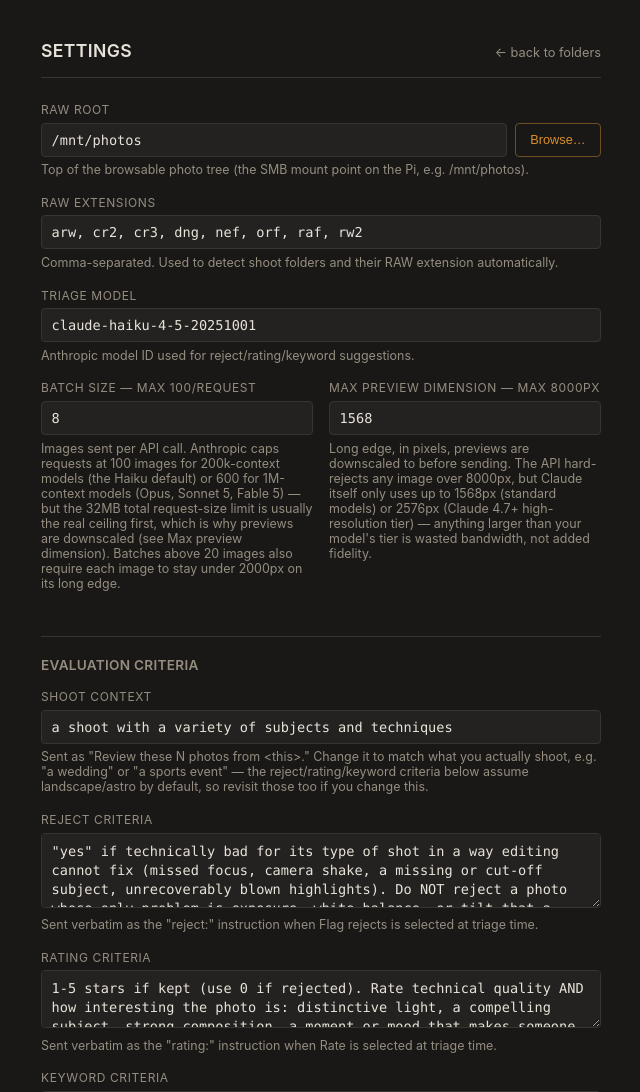
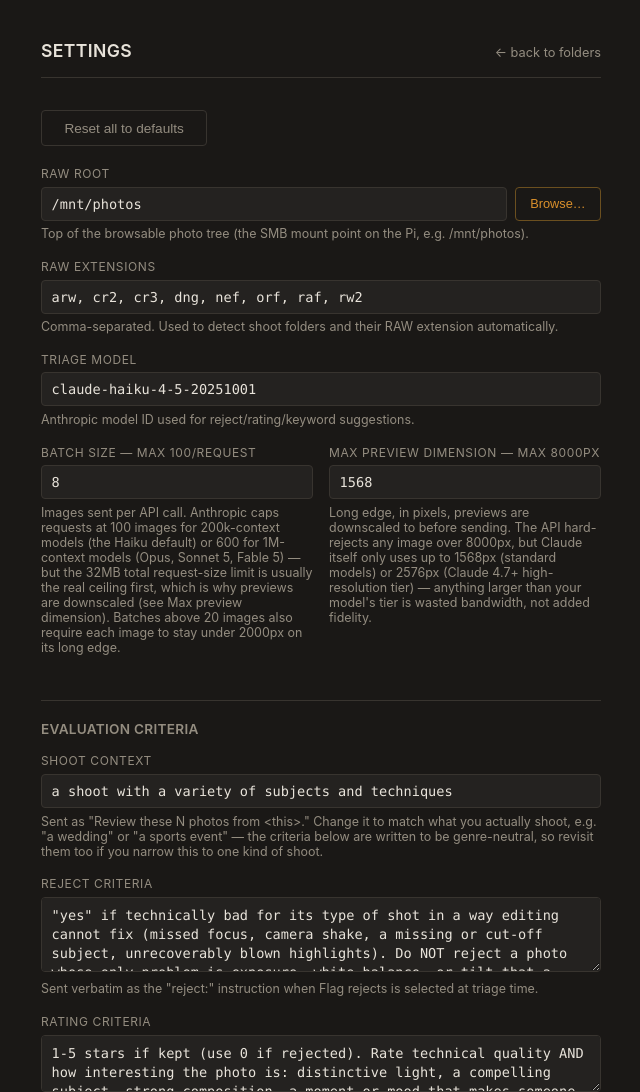
Before and after one commit to elpicoso/photo-triage-app, a Flask app: page /settings in a window 1280 px wide. Shown: the top 1092 px of the page, without its empty margins (319-959 px from the left). Run offline with Flask 3, Linux system fonts and the light colour scheme; some libraries are stand-ins or nearby versions.

Commit message:
Settings page: reset fields to the code defaults
Saving stores every field, so later default changes never reach a machine
that has saved once. Add a per-field 'Reset to default' link (shown only
when a field differs) and a 'Reset all to defaults' button; both just fill
the form until Save. Also fix a stale landscape/astro hint.

Co-Authored-By: Claude Sonnet 5.5 <noreply@anthropic.com>

```diff
--- a/app.py
+++ b/app.py
@@ -8,7 +8,7 @@ from collections import Counter
 from PIL import Image
 from flask import Flask, render_template, request, redirect, url_for, abort, send_file
 
-from config import load_settings, save_settings
+from config import get_defaults, load_settings, save_settings
 from dedupe import group_duplicates
 from metadata import (
     apply_orientation,
@@ -345,6 +345,14 @@ def settings_browse():
     }
 
 
+def settings_form_defaults():
+    """get_defaults() as the strings the settings form holds, so the page
+    can compare each field to its default and reset it."""
+    d = get_defaults()
+    d["raw_extensions"] = ", ".join(sorted(d["raw_extensions"]))
+    return {k: str(v) for k, v in d.items()}
+
+
 @app.route("/settings", methods=["GET", "POST"])
 def settings_page():
     if request.method == "POST":
@@ -399,7 +407,11 @@ def settings_page():
                 )
         except ValueError as e:
             return render_template(
-                "settings.html", values=form, error=str(e), saved=None
+                "settings.html",
+                values=form,
+                defaults=settings_form_defaults(),
+                error=str(e),
+                saved=None,
             )
 
         save_settings(new_settings)
@@ -419,7 +431,11 @@ def settings_page():
         "duplicate_threshold": current["duplicate_threshold"],
     }
     return render_template(
-        "settings.html", values=values, saved=request.args.get("saved"), error=None
+        "settings.html",
+        values=values,
+        defaults=settings_form_defaults(),
+        saved=request.args.get("saved"),
+        error=None,
     )
 
 
--- a/config.py
+++ b/config.py
@@ -62,6 +62,26 @@ DEFAULT_KEYWORD_CRITERIA = (
 SETTINGS_PATH = os.path.join(os.path.dirname(os.path.abspath(__file__)), "settings.json")
 
 
+def get_defaults():
+    """The code/env defaults (what load_settings() returns with no
+    settings.json) - shown on the Settings page so a field can be reset to
+    them. A saved settings.json freezes whatever text was in the form at the
+    time, so later changes to these defaults don't reach an install unless
+    its fields are reset."""
+    return {
+        "raw_root": DEFAULT_RAW_ROOT,
+        "triage_model": DEFAULT_TRIAGE_MODEL,
+        "batch_size": DEFAULT_BATCH_SIZE,
+        "max_preview_dimension": DEFAULT_MAX_PREVIEW_DIMENSION,
+        "raw_extensions": DEFAULT_RAW_EXTENSIONS,
+        "shoot_context": DEFAULT_SHOOT_CONTEXT,
+        "duplicate_threshold": DEFAULT_DUPLICATE_THRESHOLD,
+        "reject_criteria": DEFAULT_REJECT_CRITERIA,
+        "rating_criteria": DEFAULT_RATING_CRITERIA,
+        "keyword_criteria": DEFAULT_KEYWORD_CRITERIA,
+    }
+
+
 def load_settings():
     """Runtime-editable overrides written by the /settings page. Read fresh
     on every call (cheap - it's a tiny local file) so edits take effect
--- a/templates/settings.html
+++ b/templates/settings.html
@@ -55,6 +55,22 @@
     color: var(--muted);
     margin-bottom: 0.35rem;
   }
+  .field .reset {
+    display: none;
+    float: right;
+    background: none;
+    border: none;
+    padding: 0;
+    color: var(--amber);
+    font-size: 0.72rem;
+    text-transform: none;
+    letter-spacing: normal;
+    cursor: pointer;
+    text-decoration: underline;
+  }
+  .field.customized .reset { display: inline; }
+  .reset-all { background: transparent; color: var(--muted); border: 1px solid var(--line); font-weight: 500; margin-bottom: 1.25rem; }
+  .reset-all:hover { color: var(--text); border-color: var(--amber-dim); background: transparent; }
   .field .hint {
     display: block;
     font-size: 0.78rem;
@@ -197,10 +213,11 @@
     {% endif %}
 
     <form method="post">
+      <button type="button" class="reset-all" id="reset-all">Reset all to defaults</button>
       <div class="field">
         <label for="raw_root">RAW root</label>
         <div class="field-with-button">
-          <input type="text" id="raw_root" name="raw_root" value="{{ values.raw_root }}">
+          <input type="text" id="raw_root" name="raw_root" data-default="{{ defaults.raw_root }}" value="{{ values.raw_root }}">
           <button type="button" class="browse-btn" onclick="openBrowser()">Browse&hellip;</button>
         </div>
         <span class="hint">Top of the browsable photo tree (the SMB mount point on the Pi, e.g. /mnt/photos).</span>
@@ -216,25 +233,25 @@
 
       <div class="field">
         <label for="raw_extensions">RAW extensions</label>
-        <input type="text" id="raw_extensions" name="raw_extensions" value="{{ values.raw_extensions }}">
+        <input type="text" id="raw_extensions" name="raw_extensions" data-default="{{ defaults.raw_extensions }}" value="{{ values.raw_extensions }}">
         <span class="hint">Comma-separated. Used to detect shoot folders and their RAW extension automatically.</span>
       </div>
 
       <div class="field">
         <label for="triage_model">Triage model</label>
-        <input type="text" id="triage_model" name="triage_model" value="{{ values.triage_model }}">
+        <input type="text" id="triage_model" name="triage_model" data-default="{{ defaults.triage_model }}" value="{{ values.triage_model }}">
         <span class="hint">Anthropic model ID used for reject/rating/keyword suggestions.</span>
       </div>
 
       <div class="row">
         <div class="field">
           <label for="batch_size">Batch size &mdash; max 100/request</label>
-          <input type="number" id="batch_size" name="batch_size" min="1" value="{{ values.batch_size }}">
+          <input type="number" id="batch_size" name="batch_size" data-default="{{ defaults.batch_size }}" min="1" value="{{ values.batch_size }}">
           <span class="hint">Images sent per API call. Anthropic caps requests at 100 images for 200k-context models (the Haiku default) or 600 for 1M-context models (Opus, Sonnet 5, Fable 5) &mdash; but the 32MB total request-size limit is usually the real ceiling first, which is why previews are downscaled (see Max preview dimension). Batches above 20 images also require each image to stay under 2000px on its long edge.</span>
         </div>
         <div class="field">
           <label for="max_preview_dimension">Max preview dimension &mdash; max 8000px</label>
-          <input type="number" id="max_preview_dimension" name="max_preview_dimension" min="1" value="{{ values.max_preview_dimension }}">
+          <input type="number" id="max_preview_dimension" name="max_preview_dimension" data-default="{{ defaults.max_preview_dimension }}" min="1" value="{{ values.max_preview_dimension }}">
           <span class="hint">Long edge, in pixels, previews are downscaled to before sending. The API hard-rejects any image over 8000px, but Claude itself only uses up to 1568px (standard models) or 2576px (Claude 4.7+ high-resolution tier) &mdash; anything larger than your model's tier is wasted bandwidth, not added fidelity.</span>
         </div>
       </div>
@@ -243,31 +260,31 @@
 
       <div class="field">
         <label for="shoot_context">Shoot context</label>
-        <input type="text" id="shoot_context" name="shoot_context" value="{{ values.shoot_context }}">
-        <span class="hint">Sent as "Review these N photos from &lt;this&gt;." Change it to match what you actually shoot, e.g. "a wedding" or "a sports event" &mdash; the reject/rating/keyword criteria below assume landscape/astro by default, so revisit those too if you change this.</span>
+        <input type="text" id="shoot_context" name="shoot_context" data-default="{{ defaults.shoot_context }}" value="{{ values.shoot_context }}">
+        <span class="hint">Sent as "Review these N photos from &lt;this&gt;." Change it to match what you actually shoot, e.g. "a wedding" or "a sports event" &mdash; the criteria below are written to be genre-neutral, so revisit them too if you narrow this to one kind of shoot.</span>
       </div>
 
       <div class="field">
         <label for="reject_criteria">Reject criteria</label>
-        <textarea id="reject_criteria" name="reject_criteria" rows="3">{{ values.reject_criteria }}</textarea>
+        <textarea id="reject_criteria" name="reject_criteria" data-default="{{ defaults.reject_criteria }}" rows="3">{{ values.reject_criteria }}</textarea>
         <span class="hint">Sent verbatim as the "reject:" instruction when Flag rejects is selected at triage time.</span>
       </div>
 
       <div class="field">
         <label for="rating_criteria">Rating criteria</label>
-        <textarea id="rating_criteria" name="rating_criteria" rows="2">{{ values.rating_criteria }}</textarea>
+        <textarea id="rating_criteria" name="rating_criteria" data-default="{{ defaults.rating_criteria }}" rows="2">{{ values.rating_criteria }}</textarea>
         <span class="hint">Sent verbatim as the "rating:" instruction when Rate is selected at triage time.</span>
       </div>
 
       <div class="field">
         <label for="keyword_criteria">Keyword criteria</label>
-        <textarea id="keyword_criteria" name="keyword_criteria" rows="3">{{ values.keyword_criteria }}</textarea>
+        <textarea id="keyword_criteria" name="keyword_criteria" data-default="{{ defaults.keyword_criteria }}" rows="3">{{ values.keyword_criteria }}</textarea>
         <span class="hint">Sent verbatim as the "keywords:" instruction when Keyword is selected at triage time.</span>
       </div>
 
       <div class="field">
         <label for="duplicate_threshold">Duplicate threshold</label>
-        <input type="number" id="duplicate_threshold" name="duplicate_threshold" min="0" max="64" value="{{ values.duplicate_threshold }}">
+        <input type="number" id="duplicate_threshold" name="duplicate_threshold" data-default="{{ defaults.duplicate_threshold }}" min="0" max="64" value="{{ values.duplicate_threshold }}">
         <span class="hint">How similar two previews must be (out of 64) to count as near-duplicates when Detect duplicates is selected at triage time. Lower = stricter (fewer, more confident groupings); higher = looser (catches more, but risks grouping genuinely different shots). Default 5.</span>
       </div>
 
@@ -281,6 +298,32 @@
   </div>
 
   <script>
+    // "Reset to default": every field carries its code default in
+    // data-default. A link appears on any field that differs; resetting only
+    // fills the form - nothing is saved until Save is clicked.
+    (function () {
+      const fields = document.querySelectorAll('[data-default]');
+      function refresh(el) {
+        const wrap = el.closest('.field');
+        wrap.classList.toggle('customized', el.value.trim() !== el.dataset.default.trim());
+      }
+      fields.forEach(function (el) {
+        const label = el.closest('.field').querySelector('label');
+        const btn = document.createElement('button');
+        btn.type = 'button';
+        btn.className = 'reset';
+        btn.textContent = 'Reset to default';
+        btn.addEventListener('click', function () { el.value = el.dataset.default; refresh(el); });
+        label.appendChild(btn);
+        el.addEventListener('input', function () { refresh(el); });
+        refresh(el);
+      });
+      document.getElementById('reset-all').addEventListener('click', function () {
+        if (!confirm('Fill every field with its default? Nothing is saved until you click Save.')) return;
+        fields.forEach(function (el) { el.value = el.dataset.default; refresh(el); });
+      });
+    })();
+
     let browserCurrentPath = null;
 
     function openBrowser() {
```
Also changed, not shown: CLAUDE.md (+9 -0 lines), README.md.
